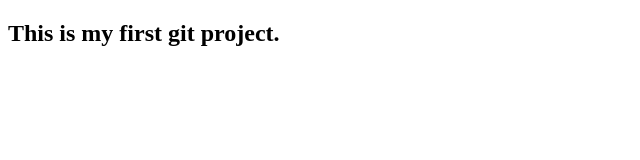
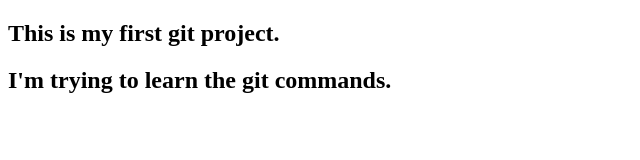
Before and after one commit to suraj61018/firstsSample, a plain HTML site: page index.html in a window 1280 px wide. Shown: the whole page, without its empty margins (0-640 px from the left). Drawn offline with Linux system fonts and the light colour scheme.

Commit message:
this is my first commit

```diff
--- a/index.html
+++ b/index.html
@@ -5,5 +5,6 @@
 </head>
 <body>
 	<h2>This is my first git project.</h2>
+	<h2>I'm trying to learn the git commands.</h2>
 </body>
 </html>
```
